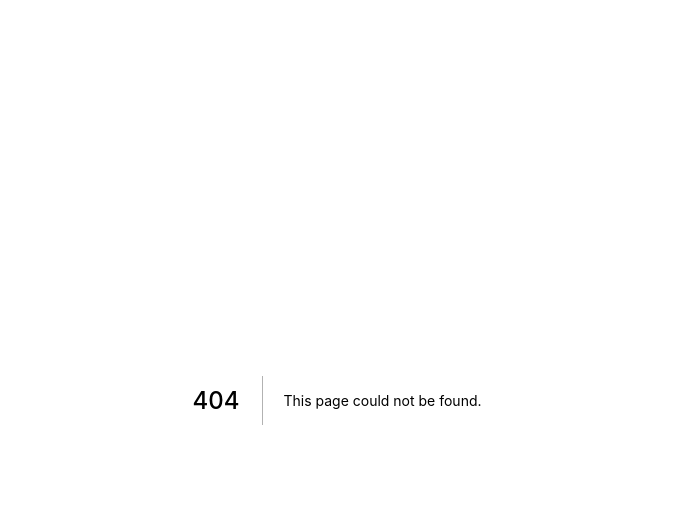
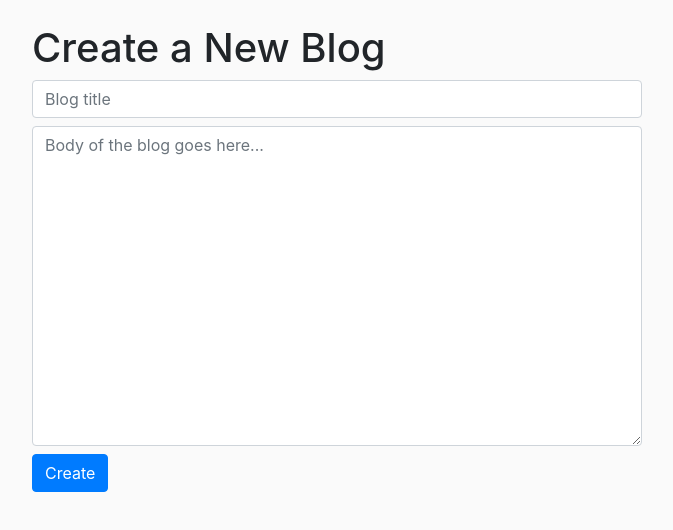
Before and after one commit to jaisharx/next-using-json-server, a Next.js app: page /create in a window 1280 px wide. Before the commit this address had no page. Shown: the top 530 px of the page, without its empty margins (303-976 px from the left). Built offline with nearby package versions, Linux system fonts and the light colour scheme.

Commit message:
added more stuff

```diff
--- /dev/null
+++ b/pages/create.js
@@ -0,0 +1,51 @@
+import { Container, Form, Button } from 'react-bootstrap';
+import { useState } from 'react';
+import { useRouter } from 'next/router';
+
+export default function Create() {
+    const router = useRouter();
+    const [title, setTitle] = useState('');
+    const [body, setBody] = useState('');
+
+    const submitPost = async () => {
+        const post = {
+            title,
+            body,
+        };
+
+        await fetch('https://json-server-api-backend.herokuapp.com/posts', {
+            method: 'POST',
+            body: JSON.stringify(post),
+            headers: { 'Content-Type': 'application/json' },
+        });
+
+        router.push('/');
+    };
+
+    return (
+        <Container className="pt-4 w-50">
+            <h1>Create a New Blog</h1>
+
+            <Form>
+                <Form.Control
+                    type="text"
+                    required
+                    placeholder="Blog title"
+                    value={title}
+                    onChange={(e) => setTitle(e.target.value)}
+                />
+                <Form.Control
+                    as="textarea"
+                    required
+                    value={body}
+                    onChange={(e) => setBody(e.target.value)}
+                    className="mt-2 textarea-height"
+                    placeholder="Body of the blog goes here..."
+                ></Form.Control>
+                <Button className="mt-2" onClick={submitPost}>
+                    Create
+                </Button>
+            </Form>
+        </Container>
+    );
+}
--- a/styles/custom.css
+++ b/styles/custom.css
@@ -7,3 +7,7 @@ body {
     gap: 1rem;
     grid-template-columns: repeat(3, 1fr);
 }
+
+.textarea-height {
+    height: 40vh !important;
+}
```
Also changed, not shown: components/CardList.js (added, +21 -0 lines), components/Header.js (added, +12 -0 lines), pages/index.js (+6 -25 lines), utils/getFormattedDate.js (added, +12 -0 lines).
